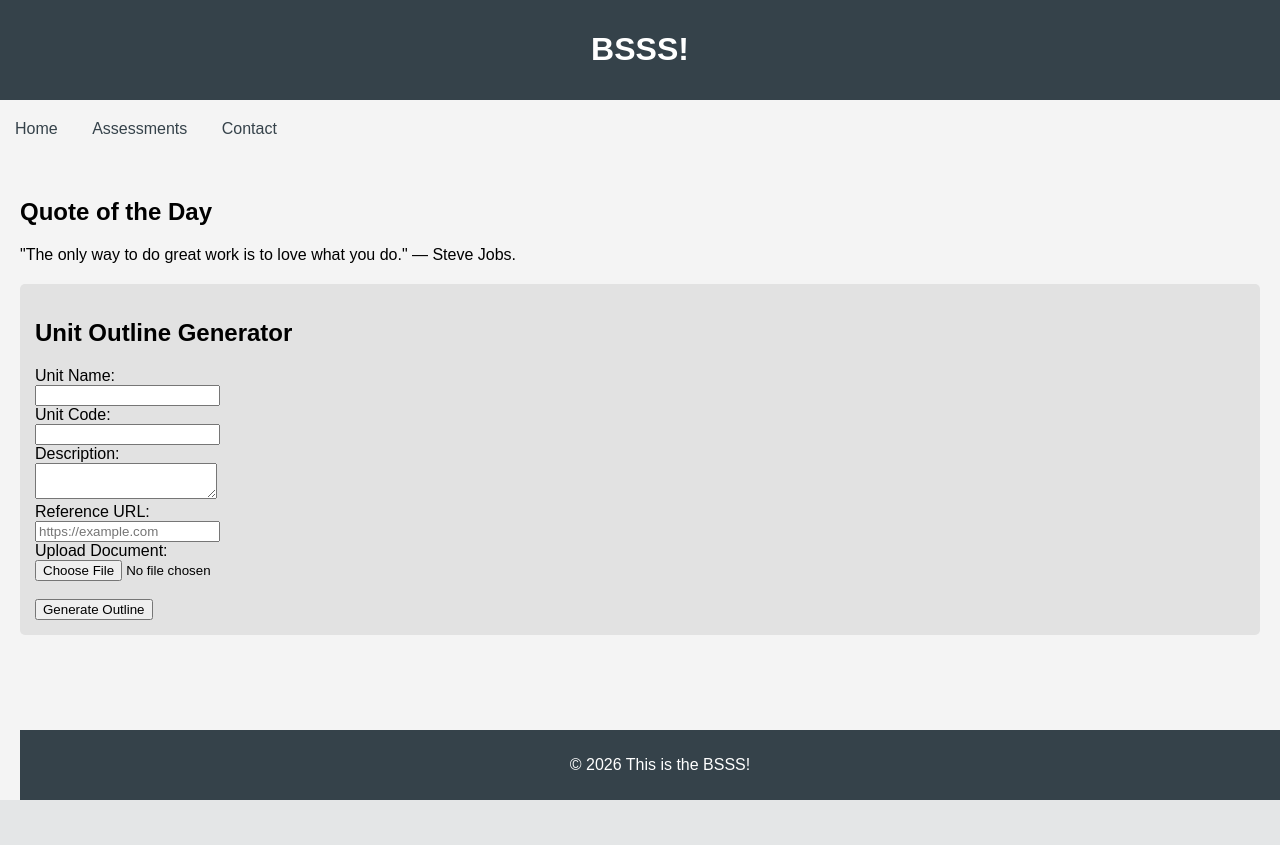
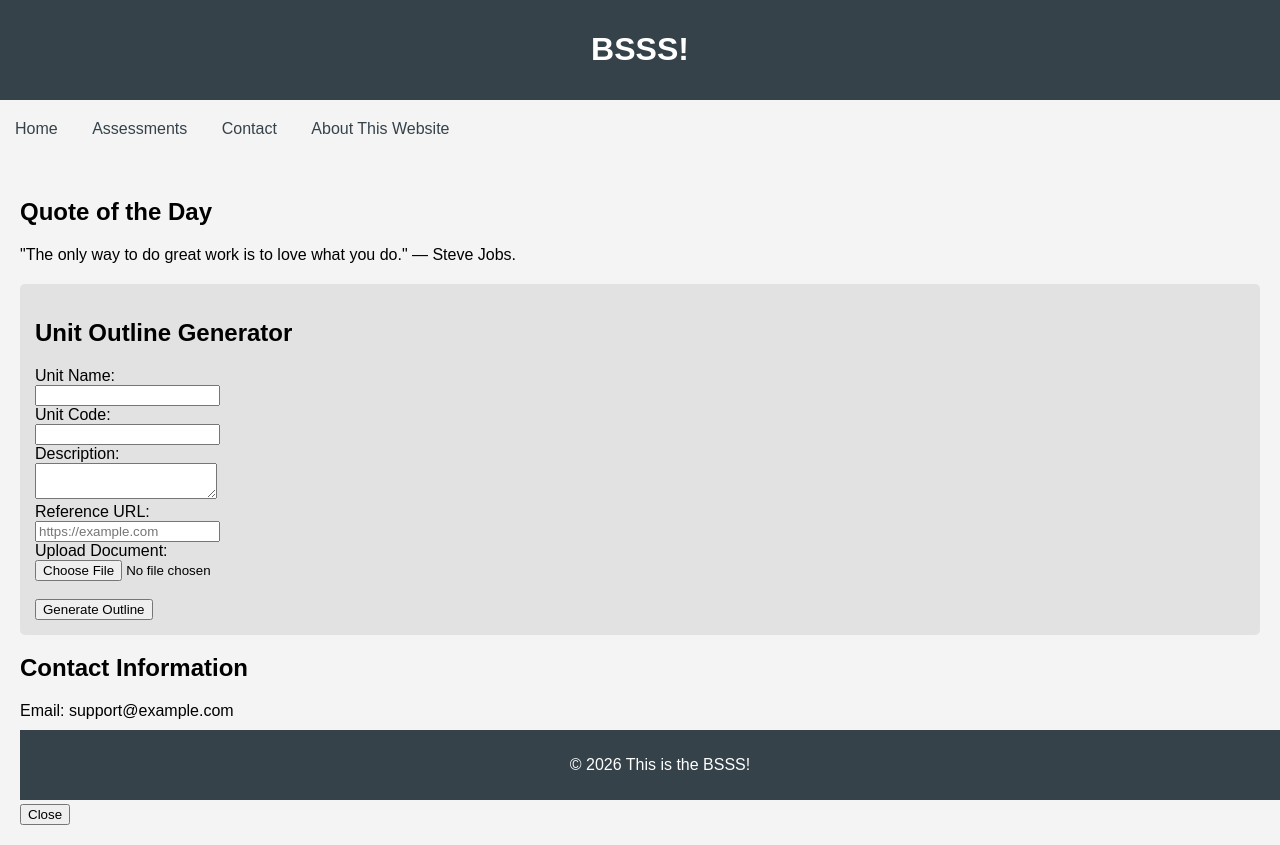
Before and after one commit to 0624012-tech/DjangoWebProject, a Django app: page / in a window 1280 px wide. Before the commit the page ends 800 px from the top, so only its background shows below. Run offline with Django 3.2, Linux system fonts and the light colour scheme.

Commit message:
Upgraded

```diff
--- a/DjangoWebProject/DjangoWebProject/urls.py
+++ b/DjangoWebProject/DjangoWebProject/urls.py
@@ -4,6 +4,7 @@
 urlpatterns = [
     re_path(r'^$', HelloDjangoApp.views.index, name='index'),
     re_path(r'^home$', HelloDjangoApp.views.index, name='home'),
+    re_path(r'^about$', HelloDjangoApp.views.about, name='about'),
     re_path(r'^generate_outline$', HelloDjangoApp.views.generate_outline, name='generate_outline'),
     re_path(r'^assessments$', HelloDjangoApp.views.assessments, name='assessments'),
 ]
--- a/DjangoWebProject/HelloDjangoApp/templates/HelloDjangoApp/index.html
+++ b/DjangoWebProject/HelloDjangoApp/templates/HelloDjangoApp/index.html
@@ -59,6 +59,7 @@
         <a href="{% url 'index' %}">Home</a>
         <a href="{% url 'assessments' %}">Assessments</a>
         <a href="#contact">Contact</a>
+        <a href="{% url 'about' %}">About This Website</a>
     </nav>
     <div class="container">
         <h2>Quote of the Day</h2>
@@ -91,6 +92,13 @@
             <p><strong>File Uploaded:</strong> {{ file_name }}</p>
             {% endif %}
         </div>
+        <div id="contact-info">
+            <h2>Contact Information</h2>
+            <p>Email: support@example.com</p>
+            <p>Phone: (123) 456-7890</p>
+            <p>Address: 123 Learning Lane, Education City, ED 12345</p>
+            <button onclick="document.getElementById('contact-info').style.display='none'">Close</button>
+        </div>
         <footer>
             <p>&copy; 2026 This is the BSSS!</p>
         </footer>
--- a/DjangoWebProject/HelloDjangoApp/views.py
+++ b/DjangoWebProject/HelloDjangoApp/views.py
@@ -1,6 +1,9 @@
 from django.shortcuts import render
 from django.template import loader
 from django.http import HttpResponse
+
+def about(request):
+    return render(request, 'HelloDjangoApp/About.html')
 
 def index(request):
     return render(request, 'HelloDjangoApp/Index.html')
```
Also changed, not shown: DjangoWebProject/HelloDjangoApp/templates/HelloDjangoApp/About.html (added, +11 -0 lines), 1 other file.
